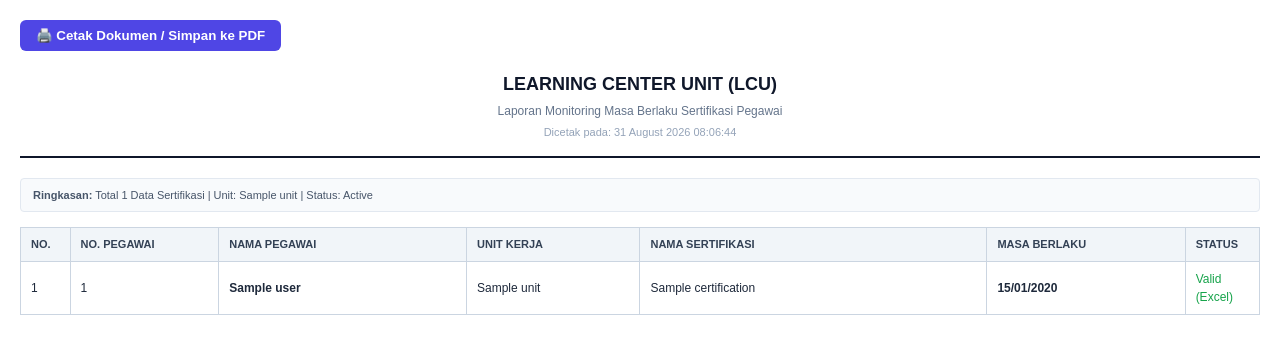
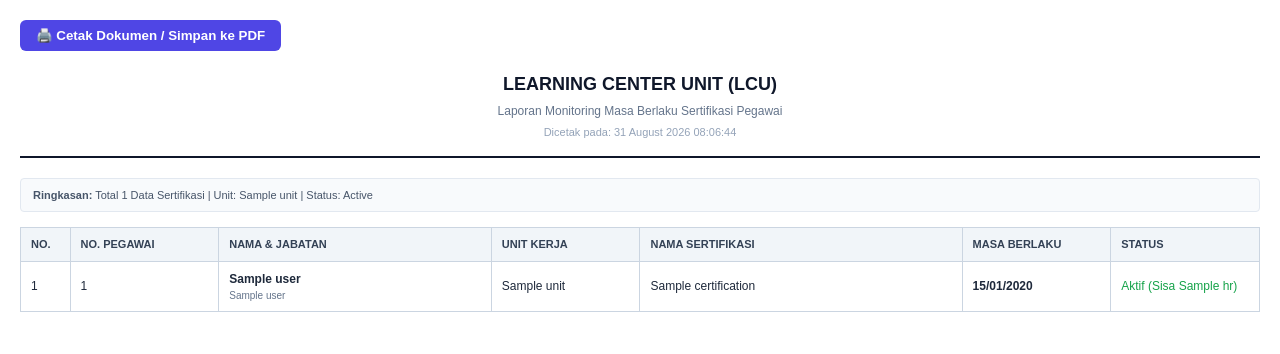
Before and after one commit to ragepanz/certification-dashboard, a Laravel app: template resources/views/reports/print.blade.php in a window 1280 px wide. Shown: the top 354 px of the page. Run offline with Laravel 12, Linux system fonts and the light colour scheme; the template is opened without the code that fills it: most values are stand-ins (such as "Sample title", 1, 10 or a date in 2020); parts of the project's set-up code (start-up, migrations or seed data) failed here and were passed over; some libraries are stand-ins or nearby versions.

```diff
--- a/resources/views/reports/print.blade.php
+++ b/resources/views/reports/print.blade.php
@@ -45,10 +45,10 @@
             <tr>
                 <th style="width: 4%;">No.</th>
                 <th style="width: 12%;">No. Pegawai</th>
-                <th style="width: 20%;">Nama Pegawai</th>
-                <th style="width: 14%;">Unit Kerja</th>
-                <th style="width: 28%;">Nama Sertifikasi</th>
-                <th style="width: 16%;">Masa Berlaku</th>
+                <th style="width: 22%;">Nama & Jabatan</th>
+                <th style="width: 12%;">Unit Kerja</th>
+                <th style="width: 26%;">Nama Sertifikasi</th>
+                <th style="width: 12%;">Masa Berlaku</th>
                 <th style="width: 12%;">Status</th>
             </tr>
         </thead>
@@ -60,7 +60,12 @@
                 <tr>
                     <td>{{ $index + 1 }}</td>
                     <td>{{ $cert->user->employee_number ?? '-' }}</td>
-                    <td><strong>{{ $cert->user->name ?? '-' }}</strong></td>
+                    <td>
+                        <strong>{{ $cert->user->name ?? '-' }}</strong>
+                        @if($cert->user->job_title)
+                            <div style="font-size: 10px; color: #64748b;">{{ $cert->user->job_title }}</div>
+                        @endif
+                    </td>
                     <td>{{ $cert->user->unit ?? '-' }}</td>
                     <td>{{ $cert->certificate_name }}</td>
                     <td>
@@ -72,21 +77,13 @@
                     </td>
                     <td>
                         @if($cert->expiry_date === null)
-                            <span class="status-active">Permanen (Tanpa Expired)</span>
-                        @elseif($cert->overridden_by_excel)
-                            @if($cert->status === 'expired')
-                                <span class="status-expired">Expired (Excel)</span>
-                            @elseif($cert->status === 'warning')
-                                <span class="status-warning">Akan Expired (Excel)</span>
-                            @else
-                                <span class="status-active">Valid (Excel)</span>
-                            @endif
+                            <span class="status-active">Permanen</span>
                         @elseif($cert->status === 'expired')
-                            <span class="status-expired">Expired ({{ $days }} hr)</span>
+                            <span class="status-expired">Expired (Lewat {{ abs($days) }} hr)</span>
                         @elseif($cert->status === 'warning')
-                            <span class="status-warning">Akan Expired ({{ $days }} hr)</span>
+                            <span class="status-warning">Akan Expired (Sisa {{ $days }} hr)</span>
                         @else
-                            <span class="status-active">Aktif ({{ $days }} hr)</span>
+                            <span class="status-active">Aktif (Sisa {{ $days }} hr)</span>
                         @endif
                     </td>
                 </tr>
```
Also changed, not shown: app/Http/Controllers/DashboardController.php (+8 -0 lines), resources/views/dashboard/admin.blade.php (+21 -5 lines), resources/views/dashboard/employee.blade.php (+20 -1 lines).
